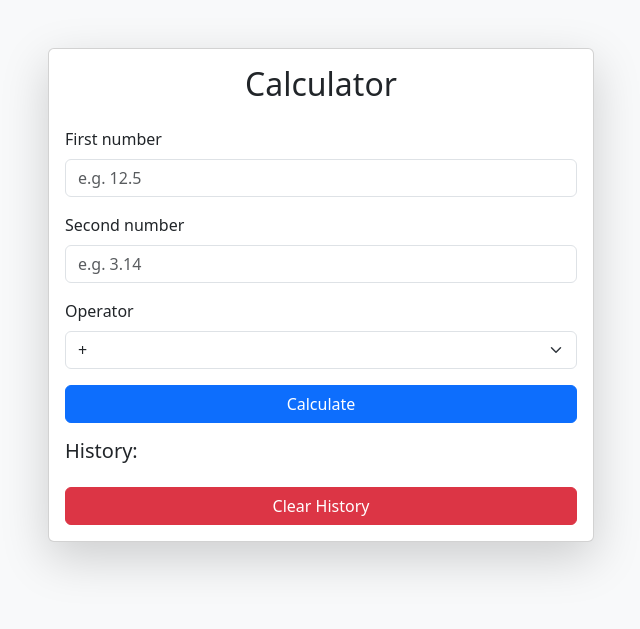
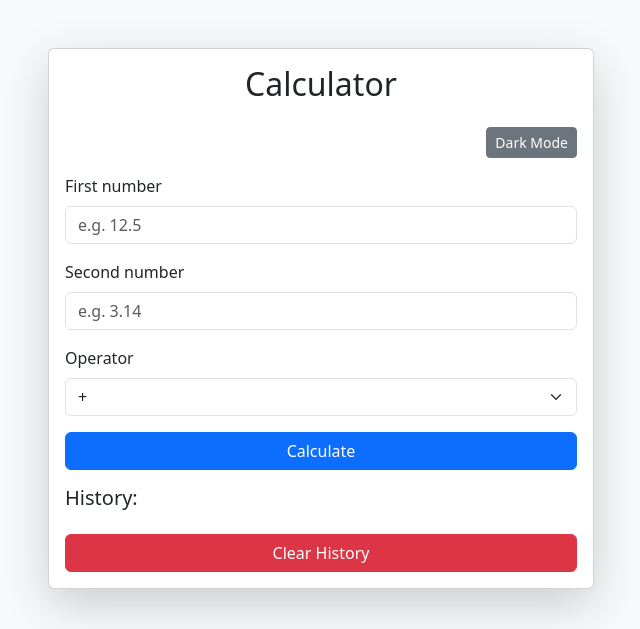
Before and after one commit to crestadev/Calculator, a Django app: page / in a window 1280 px wide. Shown: the top 629 px of the page, without its empty margins (319-959 px from the left). Run offline with Django 5.2, Linux system fonts and the light colour scheme.

Commit message:
Added dark themed in template

```diff
--- a/templates/calculator.html
+++ b/templates/calculator.html
@@ -7,6 +7,7 @@
     <link href="https://cdn.jsdelivr.net/npm/bootstrap@5.3.3/dist/css/bootstrap.min.css" rel="stylesheet">
   </head>
 
+
   <body class="bg-light">
     <div class="container mt-5">
       <div class="row justify-content-center">
@@ -14,6 +15,10 @@
           <div class="card shadow-lg">
             <div class="card-body">
               <h2 class="card-title text-center mb-4">Calculator</h2>
+              <div class="d-flex justify-content-end mb-3">
+                <button id="theme-toggle" class="btn btn-secondary btn-sm">Dark Mode</button>
+              </div>
+
 
               <form id="calc-form" method="post" class="mb-3">
                 {% csrf_token %}
```
